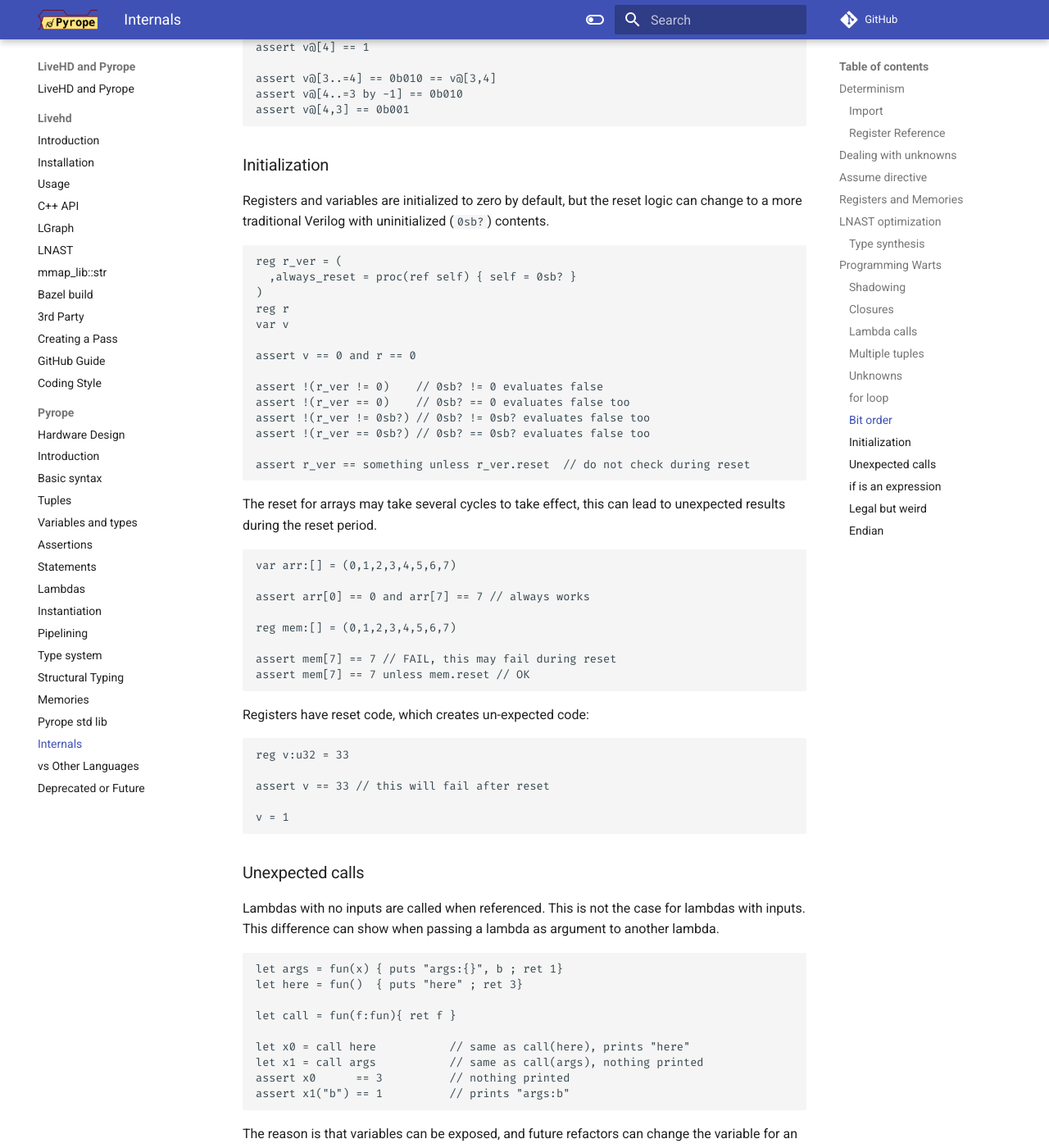
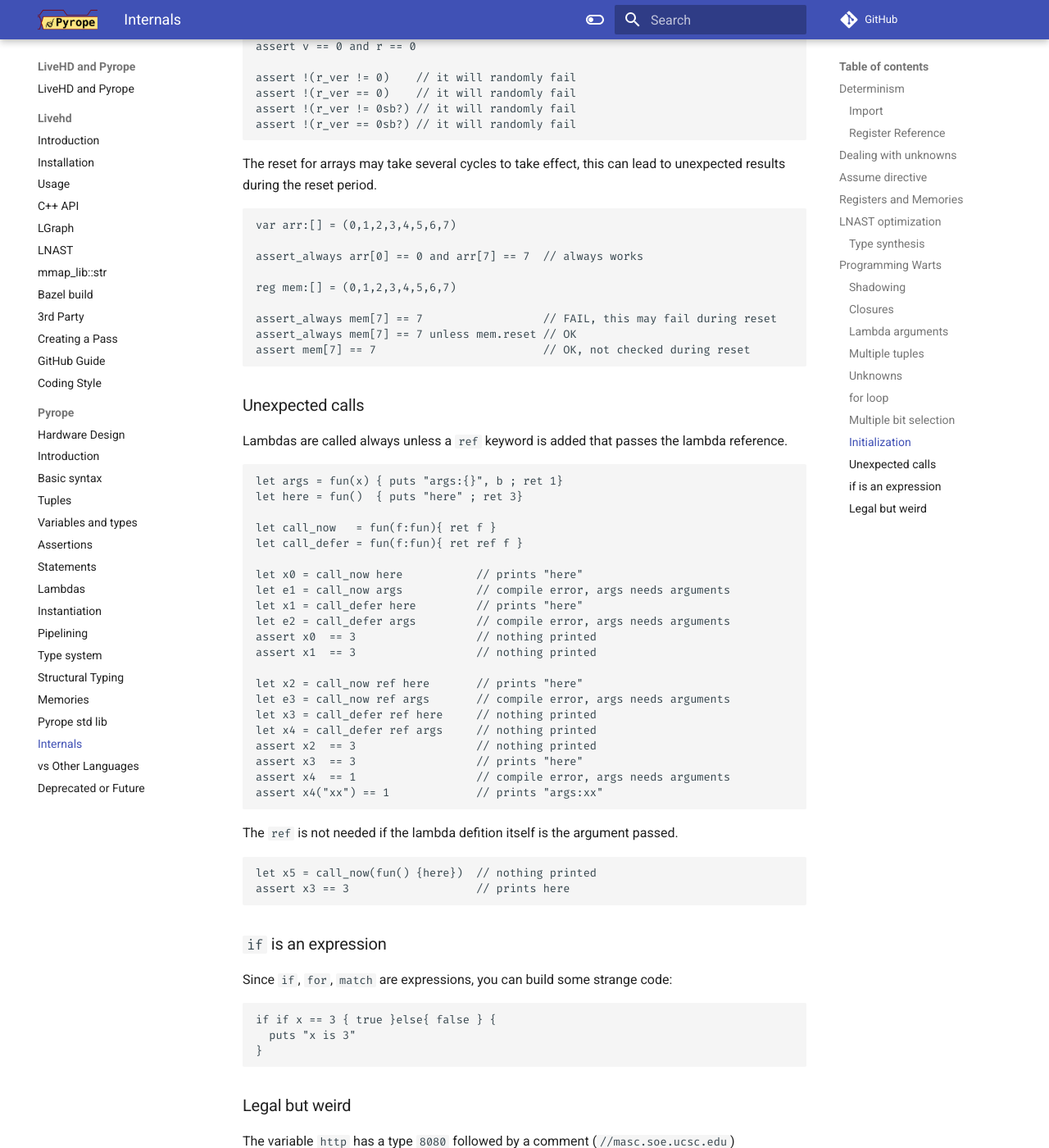
Before and after one commit to masc-ucsc/docs, an MkDocs documentation site: the page built from docs/pyrope/10-internals.md, in a window 1280 px wide and 1400 px high, scrolled down 14077 px. Shown: the whole window at 82% size. Built offline with MkDocs 1.6.1 and Material for MkDocs 9.7.7, drawn with Linux system fonts in a browser that asks for light colours; comment, search, counter and statistics services are not loaded; some of the changed text lies outside the part shown.

Commit message:
simplify and clarify

````diff
--- a/docs/pyrope/10-internals.md
+++ b/docs/pyrope/10-internals.md
@@ -437,61 +437,59 @@
 execution.
 
 === "Pyrope capture time"
+    ```
+    var x_s = 10
 
-```
-var x_s = 10
+    pub call_captured = fun[x_s]() {
+      ret fun[x_s]() {
+        assert x_s == 10
+        ret x_s
+      }
+    }
 
-pub call_captured = fun[x_s]() {
-  ret fun[x_s]() {
-    assert x_s == 10
-    ret x_s
-  }
-}
+    test "capture test" {
+      let tst = fun() {
+        var x_s = 20   // not variable shadowing because fun scope
 
-test "capture test" {
-  let tst = fun() {
-    var x_s = 20   // not variable shadowing because fun scope
+        let x1 = call_captured()
+        assert x1 == 10
 
-    let x1 = call_captured()
-    assert x1 == 10
+        x_s = 30;
 
-    x_s = 30;
-
-    let x2 = call_captured()
-    assert x2 == 10
-  }
-  tst // call the test
-}
-```
+        let x2 = call_captured()
+        assert x2 == 10
+      }
+      tst // call the test
+    }
+    ```
 
 === "C++17 capture time"
+    ```c++
+    #include <iostream>
 
-```c++
-#include <iostream>
+    int main() {
 
-int main() {
+      int x_s{ 10 };
 
-  int x_s{ 10 };
+      auto call_captured{
+        [x_s]() {
+          assert(x_s == 10);
+          return x_s;
+        }
+      };
+      }
 
-  auto call_captured{
-    [x_s]() {
-      assert(x_s == 10);
-      return x_s;
+      x_s = 20;
+
+      auto x1 = call_captured();
+      assert(x1==10);
+
+      x_s = 30;
+
+      auto x2 = call_captured();
+      assert(x2==10);
     }
-  };
-  }
-
-  x_s = 20;
-
-  auto x1 = call_captured();
-  assert(x1==10);
-
-  x_s = 30;
-
-  auto x2 = call_captured();
-  assert(x2==10);
-}
-```
+    ```
 
 Some languages like ZIG do not allow closures, but they allow structs with a lambda to
 implement an equivalent functionality. It is possible in Pyrope to also create a tuple
@@ -501,74 +499,74 @@
 
 === "Pyrope tuple closure style"
 
-```
-let j = 1
-let b = fun[j](x:i32)-> :i32 {
-  ret x+j
-}
+    ```
+    let j = 1
+    let b = fun[j](x:i32)-> :i32 {
+      ret x+j
+    }
 
-assert b(1) == 2
+    assert b(1) == 2
 
-test "closure with tuple" {
-  var a: i32 = 1
-  a += 1
+    test "closure with tuple" {
+      var a: i32 = 1
+      a += 1
 
-  var addX = (
-    ,a: i32 = a                        // copy value, runtime or comptime
-    ,pub let get = fun(self, x: i32) {
-      ret x + self.a
+      var addX = (
+        ,a: i32 = a                        // copy value, runtime or comptime
+        ,pub let get = fun(self, x: i32) {
+          ret x + self.a
+        }
+      }
+
+      a += 100;
+
+      assert addX(2) == 4
     }
-  }
 
-  a += 100;
+    test "plain closure" {
+      var a: i32 = 1
+      a += 1
 
-  assert addX(2) == 4
-}
+      let addX = fun[a](x: i32) { // Same behaviour as closure with tuple
+        ret x + a
+      }
 
-test "plain closure" {
-  var a: i32 = 1
-  a += 1
+      a += 100;
 
-  let addX = fun[a](x: i32) { // Same behaviour as closure with tuple
-    ret x + a
-  }
-
-  a += 100;
-
-  assert addX(2) == 4
-}
-```
+      assert addX(2) == 4
+    }
+    ```
 
 === "ZIG closure style with struct"
 
-```zig
-pub fn main() void {
-    const j = 1;
-    var b = struct{
-        fn function(x: i32) i32 {
-            return x+j;
+    ```zig
+    pub fn main() void {
+        const j = 1;
+        var b = struct{
+            fn function(x: i32) i32 {
+                return x+j;
+            }
+        }.function;
+
+        @import("std").debug.assert(b(1) == 2);
+    }
+
+    test "closure with runtime" {
+      var a: i32 = 1;
+      a += 1;
+
+      const addX = (struct {
+        a: i32,
+        fn call(self: @This(), x: i32) i32 {
+          return x + self.a;
         }
-    }.function;
+      } { .a = a }).call;
 
-    @import("std").debug.assert(b(1) == 2);
-}
+      a += 100;
 
-test "closure with runtime" {
-  var a: i32 = 1;
-  a += 1;
-
-  const addX = (struct {
-    a: i32,
-    fn call(self: @This(), x: i32) i32 {
-      return x + self.a;
+      @import("std").debug.assert(addX(2) == 4);
     }
-  } { .a = a }).call;
-
-  a += 100;
-
-  @import("std").debug.assert(addX(2) == 4);
-}
-```
+    ```
 
 
 Capture values must be explicit, or no capture happens. This means that
@@ -605,16 +603,18 @@
 assert fun2() == 203
 ```
 
-### Lambda calls
+### Lambda arguments
 
 
-Lambda calls happen whenever an identifer is followed by a tuple. Since the
-tuple bundary can be dropped, this can lead to unexpected cases like:
+Lambda calls happen whenever an identifer is followed by a list of expressions.
+If the first expression in the list has parenthesis, it can lead to unexpected
+behavior:
 
 
 ```
 assert 0 == (0)  // OK, same as assert( 0 == (0) )
 assert (0) == 0  // compile error: (assert(0)) == 0 is an expression
+assert(0 == 0)   // OK
 ```
 
 It is also easy to forget that parenthesis can be ommited in simple expressions,
@@ -775,7 +775,7 @@
 }
 ```
 
-### Bit order
+### Multiple bit selection
 
 Ranges are sets, this creates potentially unexpected results in reverse `for`
 iterators, but also in bit section:
@@ -784,17 +784,60 @@
 let v = 0xF0
 
 assert v@[0] == 0
-assert v@[4] == 1
+assert v@[4] == 1       // unsigned output
+assert v@sext[4] == -1  // signed output
 
 assert v@[3..=4] == 0b010 == v@[3,4]
 assert v@[4..=3 by -1] == 0b010
-assert v@[4,3] == 0b001
+assert v@[4,3] == v@[3,4] == 0b010
+
+let tmp1 = (v@[4], v@[3])@[]  // typecast from
+let tmp2 = (v@[3], v@[4])@[]
+let tmp3 = v@[3,4]
+assert tmp1 == 0b01
+assert tmp2 == 0b100
+assert tmp3 == 0b10
+
+let tmp1s = (v@sext[4], v@sext[3])@[]  // typecast from
+let tmp2s = (v@sext[3], v@sext[4])@[]
+let tmp3s = v@[4,3]
+assert tmp1s == 0b01
+assert tmp2s == 0b10
+assert tmp3s == 0b10
+
+let tmp1ss = (v@sext[4], v@sext[3])@sext[]  // typecast from
+let tmp2ss = (v@sext[3], v@sext[4])@sext[]
+let tmp3ss = v@sext[3,4]
+assert tmp1ss == 0b01  ==  1
+assert tmp2ss == 0sb10 == -2
+assert tmp3ss == 0sb10 == -2 == v@sext[4,3]
+```
+
+
+The reason is that for multiple bit selection assumes a smaller to larger bits.
+If the opposite order is needed, support functions/code must explicitly do it.
+
+
+In Pyrope, there is no order in bit selection (`xx@[0,1,2,3] == xx@[3,2,1,0]`).
+This is done to avoid mistakes. If a bit swap is wanted, it must be explicit.
+
+
+```
+let reverse = fun(x:uint)->(total:uint) {
+  for i in 0..<x.__bits {
+    total <<= 1
+    total  |= x@[i]
+  }
+}
+assert reverse(0b10110) = 0b01101
 ```
 
 ### Initialization
 
 Registers and variables are initialized to zero by default, but the reset logic
 can change to a more traditional Verilog with uninitialized (`0sb?`) contents.
+Since the evaluation of unknowns will be done with randomly generated values
+for each `?` bit, the assertions should fail depending on the smulation seed.
 
 
 ```
@@ -806,12 +849,10 @@
 
 assert v == 0 and r == 0
 
-assert !(r_ver != 0)    // 0sb? != 0 evaluates false
-assert !(r_ver == 0)    // 0sb? == 0 evaluates false too
-assert !(r_ver != 0sb?) // 0sb? != 0sb? evaluates false too
-assert !(r_ver == 0sb?) // 0sb? == 0sb? evaluates false too
-
-assert r_ver == something unless r_ver.reset  // do not check during reset
+assert !(r_ver != 0)    // it will randomly fail
+assert !(r_ver == 0)    // it will randomly fail
+assert !(r_ver != 0sb?) // it will randomly fail
+assert !(r_ver == 0sb?) // it will randomly fail
 ```
 
 
@@ -821,52 +862,53 @@
 ```
 var arr:[] = (0,1,2,3,4,5,6,7)
 
-assert arr[0] == 0 and arr[7] == 7 // always works
+assert_always arr[0] == 0 and arr[7] == 7  // always works
 
 reg mem:[] = (0,1,2,3,4,5,6,7)
 
-assert mem[7] == 7 // FAIL, this may fail during reset
-assert mem[7] == 7 unless mem.reset // OK
+assert_always mem[7] == 7                  // FAIL, this may fail during reset
+assert_always mem[7] == 7 unless mem.reset // OK
+assert mem[7] == 7                         // OK, not checked during reset
 ```
 
-
-Registers have reset code, which creates un-expected code:
-
-```
-reg v:u32 = 33
-
-assert v == 33 // this will fail after reset
-
-v = 1
-```
 
 ### Unexpected calls
 
 
-Lambdas with no inputs are called when referenced. This is not the case for
-lambdas with inputs. This difference can show when passing a lambda as argument
-to another lambda.
+Lambdas are called always unless a `ref` keyword is added that passes the
+lambda reference.
+
 
 ```
 let args = fun(x) { puts "args:{}", b ; ret 1}
 let here = fun()  { puts "here" ; ret 3}
 
-let call = fun(f:fun){ ret f }
+let call_now   = fun(f:fun){ ret f }
+let call_defer = fun(f:fun){ ret ref f }
 
-let x0 = call here           // same as call(here), prints "here"
-let x1 = call args           // same as call(args), nothing printed
-assert x0      == 3          // nothing printed
-assert x1("b") == 1          // prints "args:b"
+let x0 = call_now here           // prints "here"
+let e1 = call_now args           // compile error, args needs arguments
+let x1 = call_defer here         // prints "here"
+let e2 = call_defer args         // compile error, args needs arguments
+assert x0  == 3                  // nothing printed
+assert x1  == 3                  // nothing printed
+
+let x2 = call_now ref here       // prints "here"
+let e3 = call_now ref args       // compile error, args needs arguments
+let x3 = call_defer ref here     // nothing printed
+let x4 = call_defer ref args     // nothing printed
+assert x2  == 3                  // nothing printed
+assert x3  == 3                  // prints "here"
+assert x4  == 1                  // compile error, args needs arguments
+assert x4("xx") == 1             // prints "args:xx"
+
 ```
 
-The reason is that variables can be exposed, and future refactors can change
-the variable for an attribute getter. The behavior is respected by evaluating
-the lambda on use. The evaluation will happen before the call even when an
-explicit lambda is created.
+The `ref` is not needed if the lambda defition itself is the argument passed.
 
 ```
-let x3 = call fun() {here}   // prints "here"
-assert x3 == 3               // nothing printed
+let x5 = call_now(fun() {here})  // nothing printed
+assert x3 == 3                   // prints here
 ```
 
 
@@ -898,19 +940,3 @@
 let v = (3)--3
 assert v == 6
 ```
-
-### Endian
-
-In Pyrope, there is no order in bit selection (`xx@[0,1,2,3] == xx@[3,2,1,0]`). This is done to avoid
-mistakes. If a bit swap is wanted, it must be explicit.
-
-
-```
-let reverse = fun(x:uint)->total {
-  for a in x@[..] { bit iterator
-    total <<= 1
-    total  |= a
-  }
-}
-assert reverse(0b10110) = 0b01101
-```
````
Also changed, not shown: other parts of docs/pyrope/10-internals.md (+1 -1 lines), docs/pyrope/03-bundle.md (+8 -3 lines), docs/pyrope/04-variables.md (+23 -15 lines), docs/pyrope/05-assert.md (+1 -1 lines), docs/pyrope/06-functions.md (+5 -12 lines), docs/pyrope/06c-pipelining.md (+0 -1 lines).
